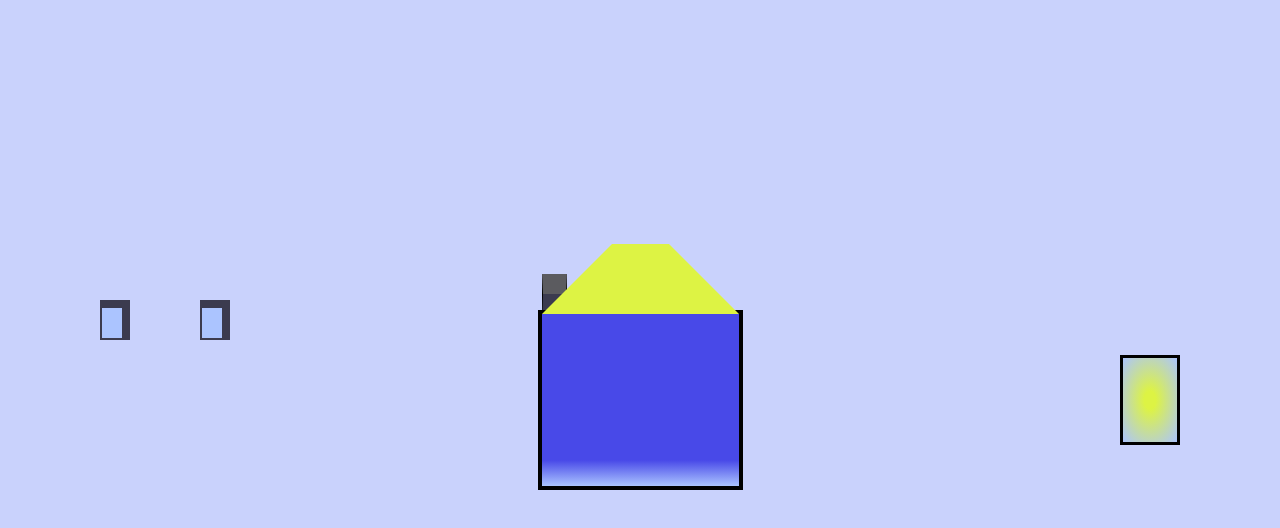
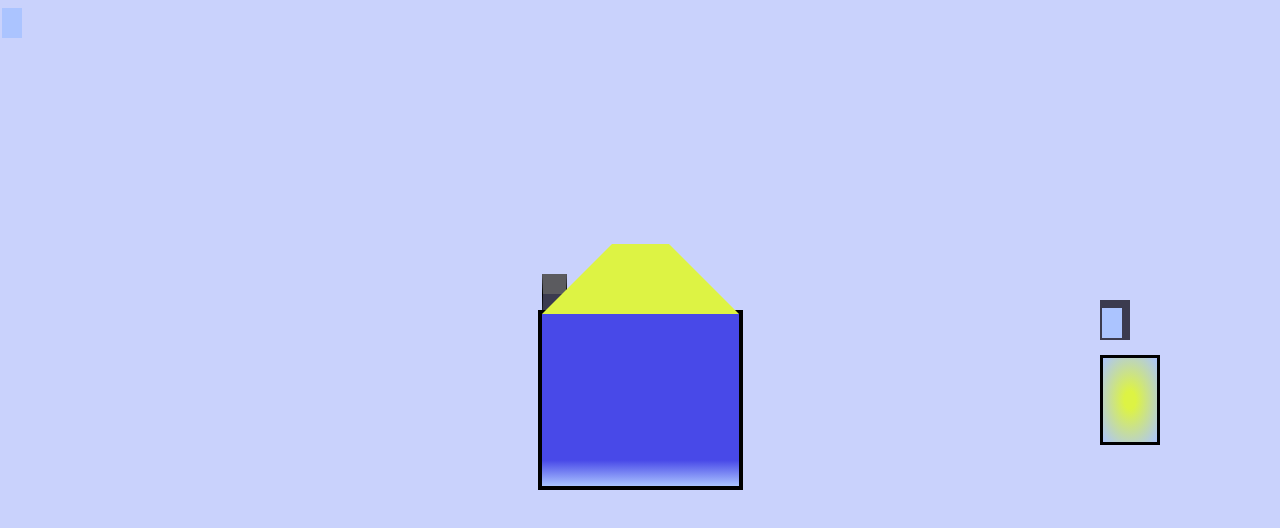
Before and after one commit to Rhandib/CodePen-Home-house-rb-s25, a plain HTML site: page index.html in a window 1280 px wide. Drawn offline with Linux system fonts and the light colour scheme.

Commit message:
move windows

```diff
--- a/styles.css
+++ b/styles.css
@@ -57,7 +57,7 @@ body {
 #window-1 {
   position: absolute;
   top: 300px;
-  left: 100px;
+  left: 1100px;
   border-radius: 0;
 
   width: 30px;
@@ -65,10 +65,10 @@ body {
   background-color: #3b3b4f;
 }
 
-.window-2 {
+#window-2 {
   position: absolute;
   top: 300px;
-  left: 200px;
+  left: 1200px;
   border-radius: 0%;
 
   width: 30px;
@@ -101,7 +101,7 @@ body {
 #door {
   position: absolute;
   top: 355px;
-  left: 1120px;
+  left: 1100px;
   border-radius: 0%;
    width: 60px;
   height: 90px;
```
